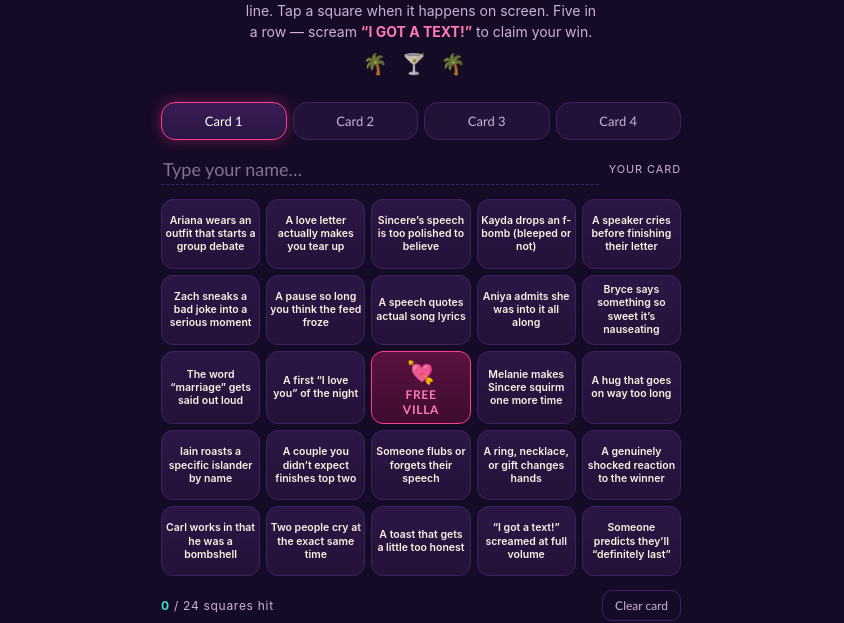
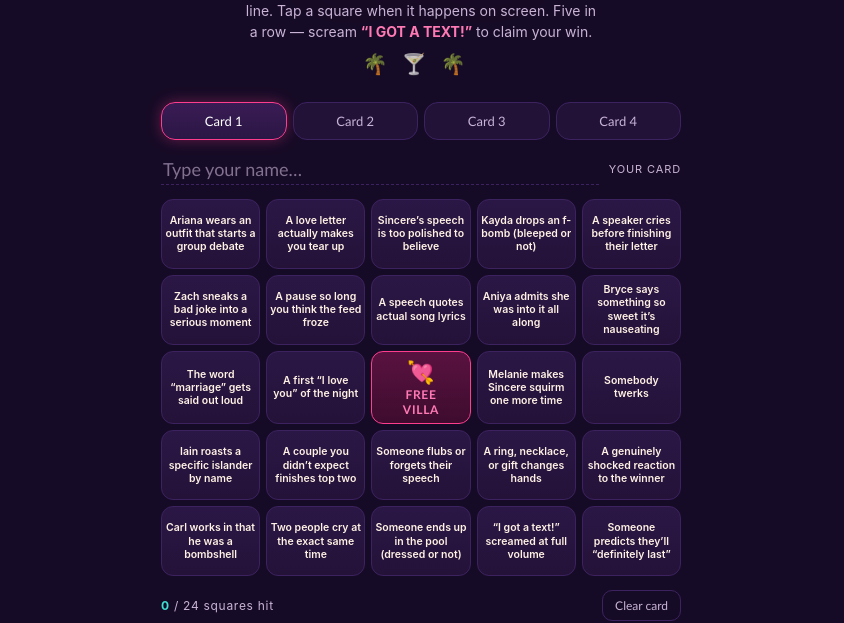
Before and after one commit to benjamintscher/movie-night-bingo, a plain HTML site: page index.html in a window 1280 px wide. Shown: the part 191-814 px from the top of the page, without its empty margins (219-1063 px from the left). Drawn offline with Linux system fonts and the light colour scheme.

Commit message:
Finale cards: add twerk + pool squares, drop stale family squares
Co-Authored-By: Claude Opus 4.8 <noreply@anthropic.com>

```diff
--- a/index.html
+++ b/index.html
@@ -250,7 +250,7 @@
       'The word “marriage” gets said out loud',
       'A first “I love you” of the night',
       'Melanie makes Sincere squirm one more time',
-      'A hug that goes on way too long',
+      'Somebody twerks',
       'Iain roasts a specific islander by name',
       'A couple you didn’t expect finishes top two',
       'Someone flubs or forgets their speech',
@@ -258,7 +258,7 @@
       'A genuinely shocked reaction to the winner',
       'Carl works in that he was a bombshell',
       'Two people cry at the exact same time',
-      'A toast that gets a little too honest',
+      'Someone ends up in the pool (dressed or not)',
       '“I got a text!” screamed at full volume',
       'Someone predicts they’ll “definitely last”'
     ],
@@ -272,8 +272,8 @@
       'A wardrobe malfunction or near-miss',
       'A visibly nervous speaker’s hands shake',
       'Kayda & Zach’s “exclusive” saga comes up',
-      'Someone hints at moving in together',
-      'A couple’s family loses it watching at home',
+      'Someone jumps in the pool fully dressed',
+      'A celebration twerk breaks out',
       'Bryce out-cheeses himself',
       'Aniya drops the “unbothered” act for good',
       'A speaker gets played off for going too long',
@@ -302,11 +302,11 @@
       'The word “forever” gets thrown around',
       'A first “I love you” said out loud',
       'Melanie won’t let Sincere off easy',
-      'A hug that lasts three beats too long',
+      'Somebody twerks in formalwear',
       'Iain names and shames someone',
       'The predicted winner does NOT win',
       'Someone blanks mid-speech',
-      'A gift or keepsake gets handed over',
+      'The pool claims at least one islander',
       'A jaw-drop when placements are read',
       'Zach ruins a sweet moment with a joke',
       'Two islanders cry simultaneously',
@@ -325,7 +325,7 @@
       'Someone name-drops the $100k out loud',
       'The “exclusive” debate resurfaces',
       'Someone floats moving in together',
-      'A family at home caught mid-meltdown',
+      'A twerk mid-celebration',
       'Bryce says the sappiest thing yet',
       'Aniya finally cops to caring',
       'A speaker gets the wrap-it-up signal',
@@ -348,7 +348,7 @@
   const FREE = 12; // center
 
   /* ---------- state ---------- */
-  const LS = 'li-s8-finale-v3-';
+  const LS = 'li-s8-finale-v4-';
   const store = {
     get(k){ try{ return localStorage.getItem(k) }catch(e){ return null } },
     set(k,v){ try{ localStorage.setItem(k,v) }catch(e){} }
```
